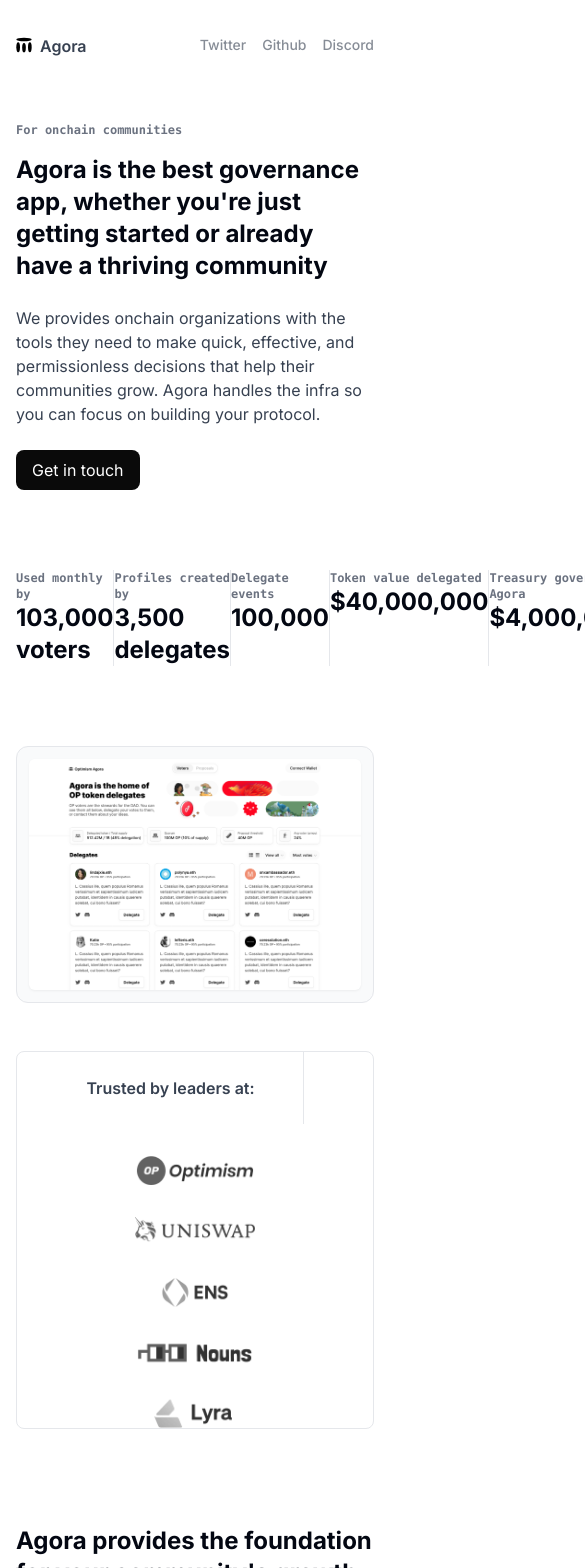
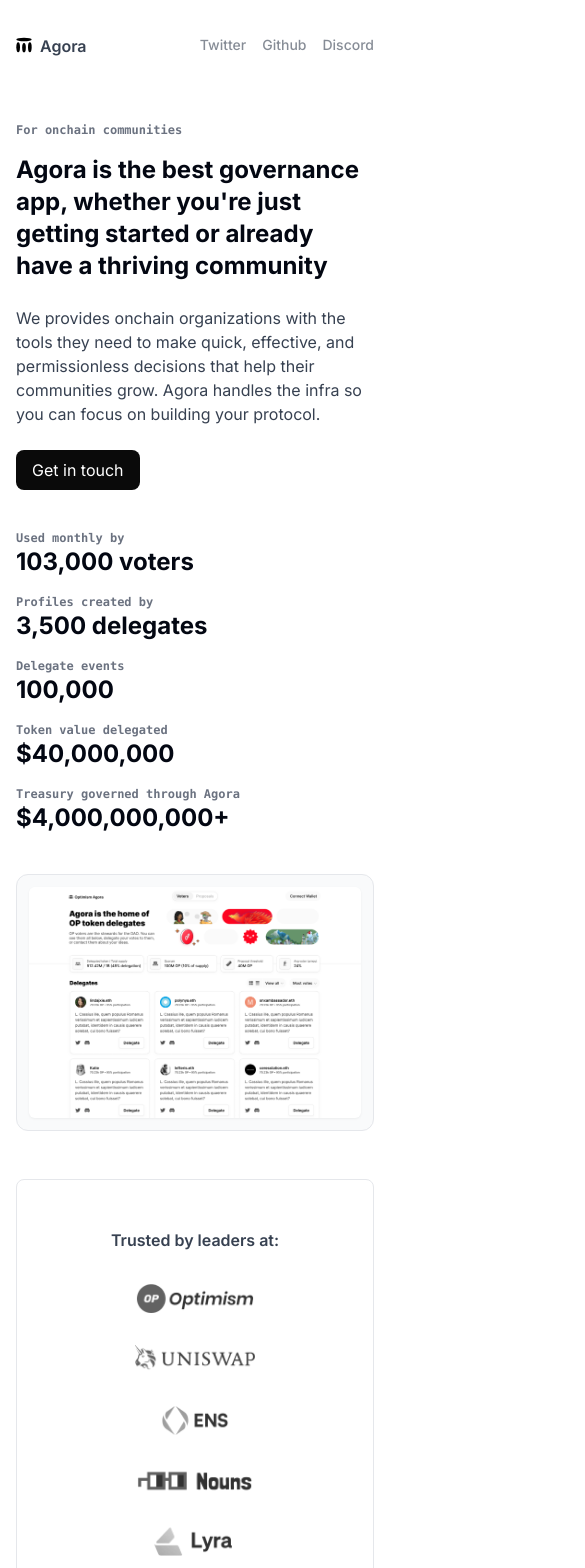
Before and after one commit to voteagora/agora-marketing-site, a Next.js app: page / in a window 390 px wide. Shown: the top 1568 px of the page, 585 px wide, since content can reach past the window. Built offline with nearby package versions, Linux system fonts and the light colour scheme.

Commit message:
Mobile responsive!

```diff
--- a/app/page.tsx
+++ b/app/page.tsx
@@ -41,7 +41,7 @@
       </header>
       <main className="container mx-auto max-w-screen-2xl bg-white px-4 pt-16 lg:px-24 lg:pt-20">
         <section>
-          <div className="mb-20 gap-16">
+          <div className="sm:mb-20 mb-10 gap-16">
             <div className="">
               <h4 className="mb-4">For onchain communities</h4>
               <h1 className="mb-6 sm:text-7xl">
@@ -60,7 +60,7 @@
               Get in touch
             </button>
           </div>
-          <div className="flex justify-between mb-20">
+          <div className="flex justify-between sm:mb-20 mb-10 sm:flex-row flex-col gap-y-2">
             <div>
               <h4>Used monthly by</h4>
               <h1>103,000 voters</h1>
@@ -97,8 +97,8 @@
           </div>
         </section>
         <section className="mb-24 mt-12">
-          <div className="flex flex-col sm:flex-row items-center lg:justify-between px-12 rounded-lg border gap-y-8">
-            <p className="border-r pr-12 py-6 font-semibold">
+          <div className="flex flex-col sm:flex-row items-center lg:justify-between px-12 py-12 sm:py-0 rounded-lg border gap-y-8">
+            <p className="sm:border-r sm:pr-12 sm:py-6 font-semibold">
               Trusted by leaders at:
             </p>
             <a href="https://vote.optimism.io/" target="_blank">
@@ -206,7 +206,7 @@
           </div>
 
           <div className="flex flex-col sm:flex-row justify-between gap-x-2">
-            <div className="rounded-lg bg-gray-50 px-6 py-8 sm:my-2 w-1/2">
+            <div className="rounded-lg bg-gray-50 px-6 py-8 sm:my-2 sm:w-1/2">
               <h2>Governor upgrades</h2>
               <p>
                 Agora upgrades your governor with features to supercharge your
@@ -235,7 +235,7 @@
                 </li>
               </ul>
             </div>
-            <div className="rounded-lg bg-gray-50 px-6 py-8 my-2 w-1/2">
+            <div className="rounded-lg bg-gray-50 px-6 py-8 my-2 sm:w-1/2">
               <h3>Agora Governor Client</h3>
               <p>
                 Beautiful delegation and voting interface. Easy to create
@@ -264,7 +264,7 @@
           </div>
 
           <div className="flex flex-col sm:flex-row justify-between gap-2">
-            <div className="rounded-lg bg-gray-50 p-6 w-1/3">
+            <div className="rounded-lg bg-gray-50 p-6 sm:w-1/3">
               <Image
                 src="/ecosystem-tools.png"
                 width={400}
@@ -289,7 +289,7 @@
               </ul>
             </div>
 
-            <div className="rounded-lg bg-gray-50 p-6 w-1/3">
+            <div className="rounded-lg bg-gray-50 p-6 sm:w-1/3">
               <Image
                 src="/admin-tools.png"
                 width={400}
@@ -313,7 +313,7 @@
               </ul>
             </div>
 
-            <div className="rounded-lg bg-gray-50 p-6 w-1/3">
+            <div className="rounded-lg bg-gray-50 p-6 sm:w-1/3">
               <Image
                 src="/open-source.png"
                 width={400}
```
